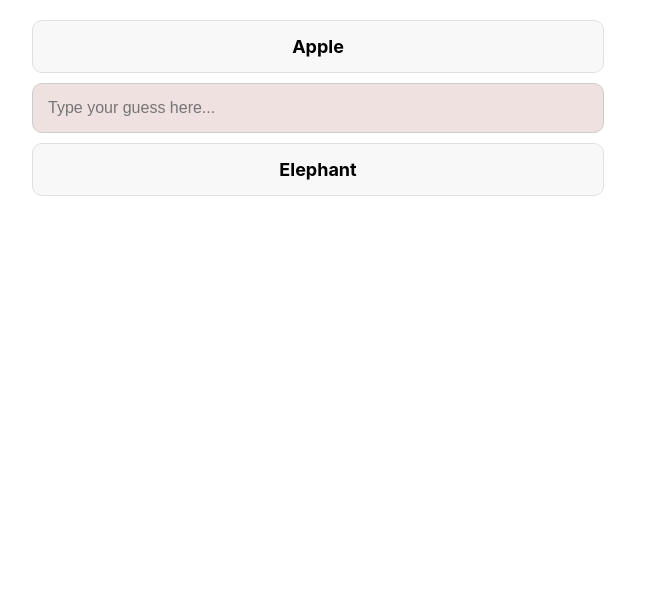
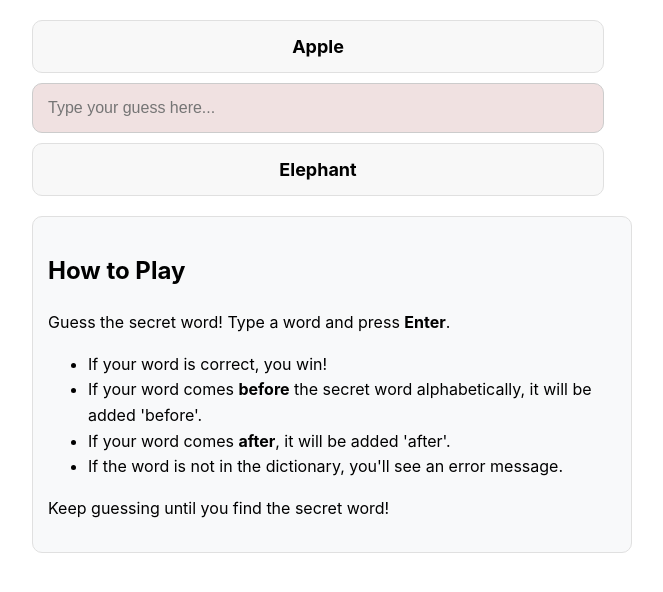
Before and after one commit to danielbenedi6/wordrange-multilingual, a React (Create React App) app: page / in a window 1280 px wide. Both pictures are taken after a click on the button "English". Shown: the top 592 px of the page, without its empty margins (308-971 px from the left). Built offline with nearby package versions, Linux system fonts and the light colour scheme.

Commit message:
Add markdown for how to play

```diff
--- a/package.json
+++ b/package.json
@@ -14,6 +14,7 @@
     "@types/react-dom": "^19.0.4",
     "react": "^19.0.0",
     "react-dom": "^19.0.0",
+    "react-markdown": "^10.1.0",
     "react-scripts": "^5.0.1",
     "typescript": "^4.9.5",
     "web-vitals": "^2.1.4"
--- a/public/assets/languages.json
+++ b/public/assets/languages.json
@@ -6,7 +6,8 @@
     "wordlist": "/assets/wordlist/en.json",
     "i18n" : {
       "user_input": "Type your guess here...",
-      "word_not_found": "This word is not in the list. 😱 Try again!"
+      "word_not_found": "This word is not in the list. 😱 Try again!",
+      "how_to": "## How to Play\n\nGuess the secret word! Type a word and press **Enter**.\n\n- If your word is correct, you win!\n- If your word comes **before** the secret word alphabetically, it will be added 'before'.\n- If your word comes **after**, it will be added 'after'.\n- If the word is not in the dictionary, you'll see an error message.\n\nKeep guessing until you find the secret word!"
     }
   },
   {
@@ -16,7 +17,8 @@
     "wordlist": "/assets/wordlist/es.json",
     "i18n" : {
       "user_input": "Escribe aquí tu intento...",
-      "word_not_found": "No conocemos esa palabra. 😱 ¡Intentaló de nuevo!"
+      "word_not_found": "No conocemos esa palabra. 😱 ¡Intentaló de nuevo!",
+      "how_to": "## Cómo jugar\n\n¡Adivina la palabra secreta! Escribe una palabra y presiona **Enter**.\n\n- Si tu palabra es correcta, ¡ganas!\n- Si tu palabra viene **antes** de la palabra secreta alfabéticamente, se añadirá a la lista 'antes'.\n- Si tu palabra viene **después**, se añadirá a la lista 'después'.\n- Si la palabra no está en el diccionario, verás un mensaje de error.\n\n¡Sigue intentando hasta encontrar la palabra secreta!"
     }
   }
 ]
--- a/src/App.css
+++ b/src/App.css
@@ -89,6 +89,17 @@
     100% {
         opacity: 1;
     }
+}
+
+/* Markdown Container */
+.markdown-container {
+  background-color: #f8f9fa; /* Light gray background */
+  padding: 15px;
+  border-radius: 10px;
+  border: 1px solid #e0e0e0;
+  margin-top: 20px;
+  font-size: 16px;
+  line-height: 1.6;
 }
 
 /* Styles for mobile responsiveness */
--- a/src/components/Game.tsx
+++ b/src/components/Game.tsx
@@ -1,4 +1,5 @@
 import { useState, useEffect } from "react";
+import Markdown from 'react-markdown'
 import { Language } from "./Input";
 
 function capitalizeFirstLetter(val: string) {
@@ -93,6 +94,9 @@ const Game = ({ language }: { language: Language }) => {
                     </div>
                 ))}
             </div>
+            <div  className="markdown-container">
+                <Markdown>{language.i18n.how_to}</Markdown>
+            </div>
         </div>
     );
 };
```
Also changed, not shown: 1 other file (tests, documents, lock files or other folders).
